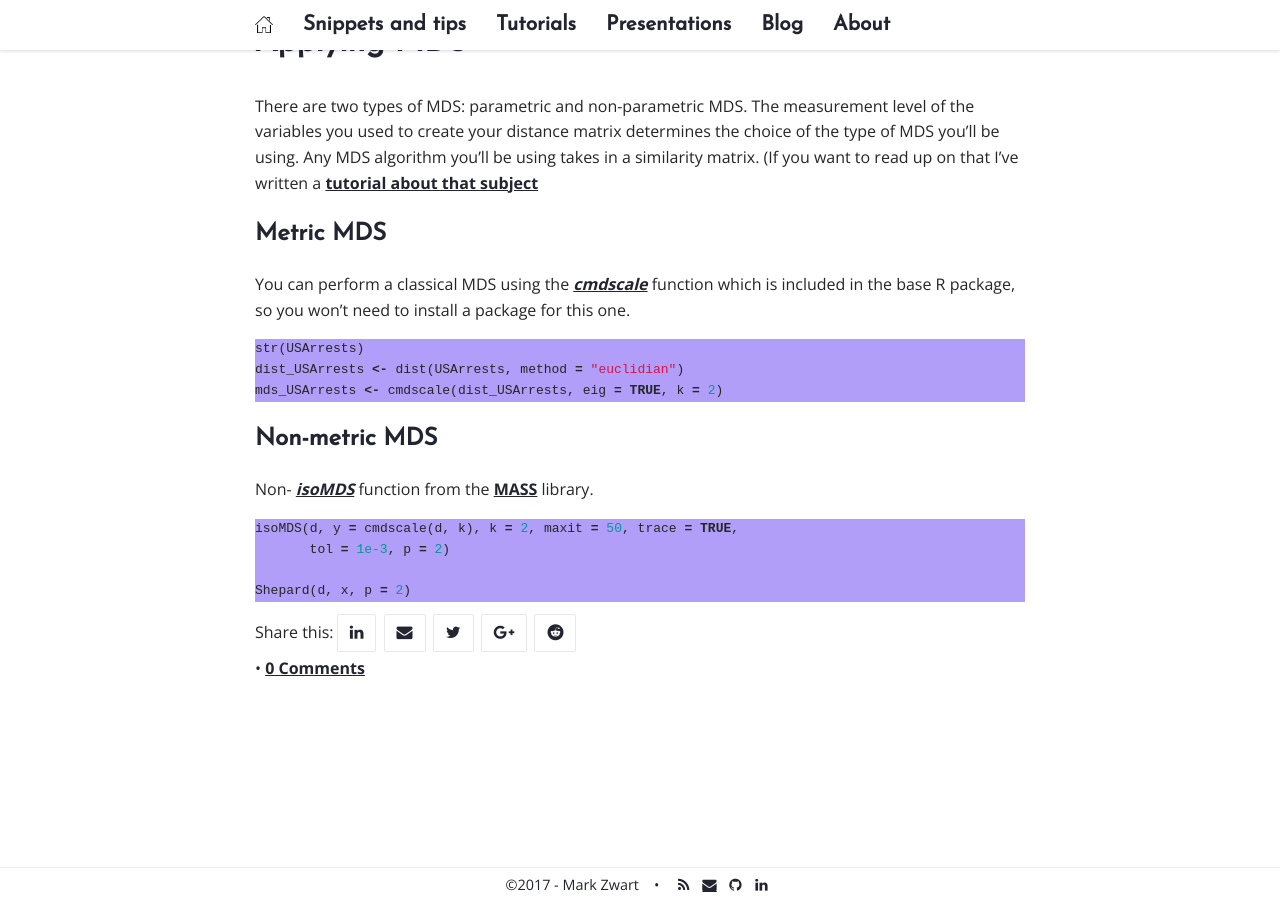
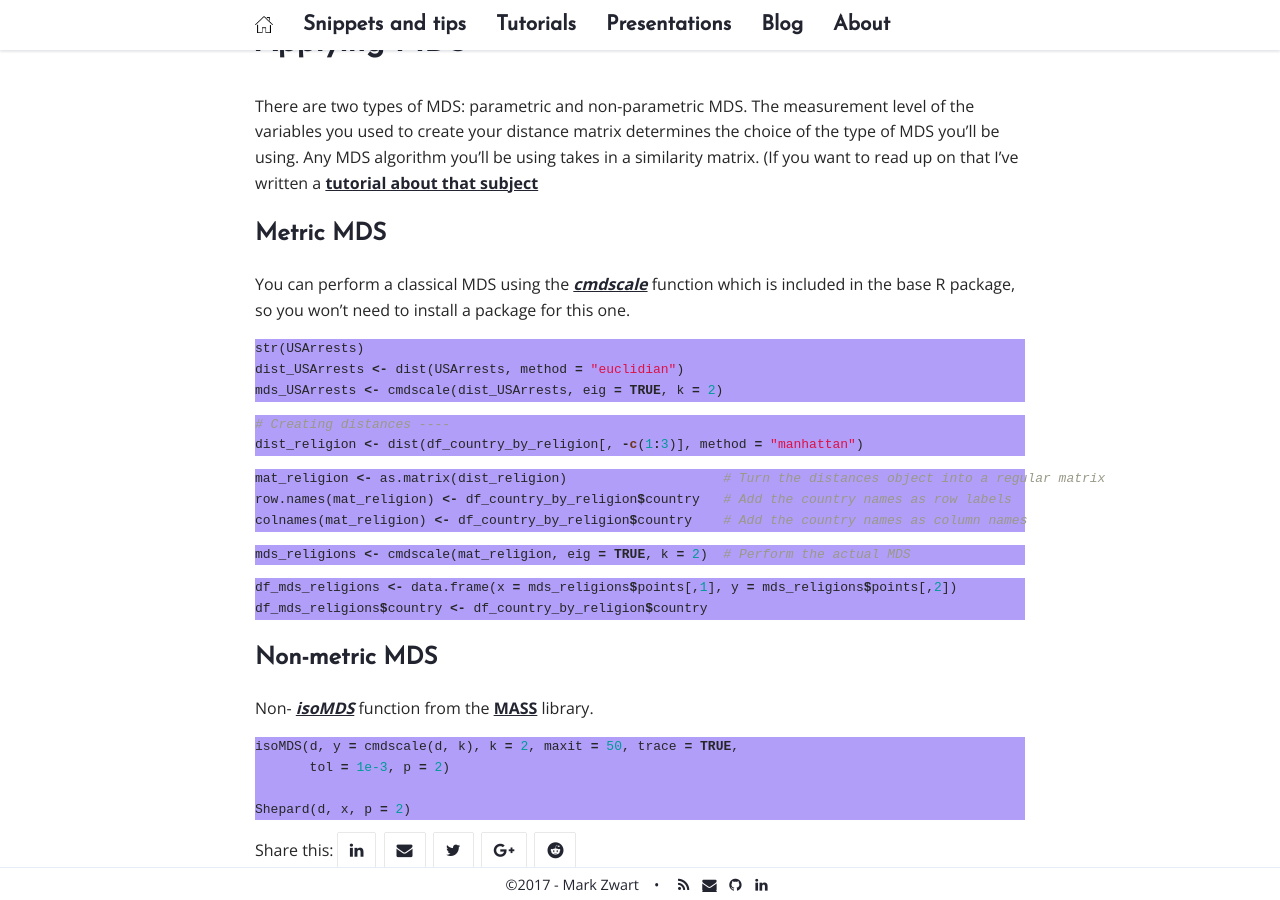
Before and after one commit to mark-me/mark-me.github.io, a Jekyll site: the page built from _pages/tutorials/mds/mds.md, in a window 1280 px wide and 900 px high, scrolled down 1764 px. Built offline with Jekyll 4.4.1, drawn with Linux system fonts in a browser that asks for light colours; nearby versions of some CDN libraries; comment, search, counter and statistics services are not loaded.

Commit message:
Update mds.md

````diff
--- a/_pages/tutorials/mds/mds.md
+++ b/_pages/tutorials/mds/mds.md
@@ -45,6 +45,25 @@ dist_USArrests <- dist(USArrests, method = "euclidian")
 mds_USArrests <- cmdscale(dist_USArrests, eig = TRUE, k = 2)
 ```
 
+```r
+# Creating distances ----
+dist_religion <- dist(df_country_by_religion[, -c(1:3)], method = "manhattan")
+```
+```r
+mat_religion <- as.matrix(dist_religion)                    # Turn the distances object into a regular matrix
+row.names(mat_religion) <- df_country_by_religion$country   # Add the country names as row labels
+colnames(mat_religion) <- df_country_by_religion$country    # Add the country names as column names
+```
+```r
+mds_religions <- cmdscale(mat_religion, eig = TRUE, k = 2)  # Perform the actual MDS
+```
+
+```r
+df_mds_religions <- data.frame(x = mds_religions$points[,1], y = mds_religions$points[,2])
+df_mds_religions$country <- df_country_by_religion$country
+```
+
+
 ## Non-metric MDS
 
 Non- _[isoMDS](https://stat.ethz.ch/R-manual/R-devel/library/MASS/html/isoMDS.html)_ function from the [MASS](https://cran.r-project.org/web/packages/MASS/index.html) library.
````
